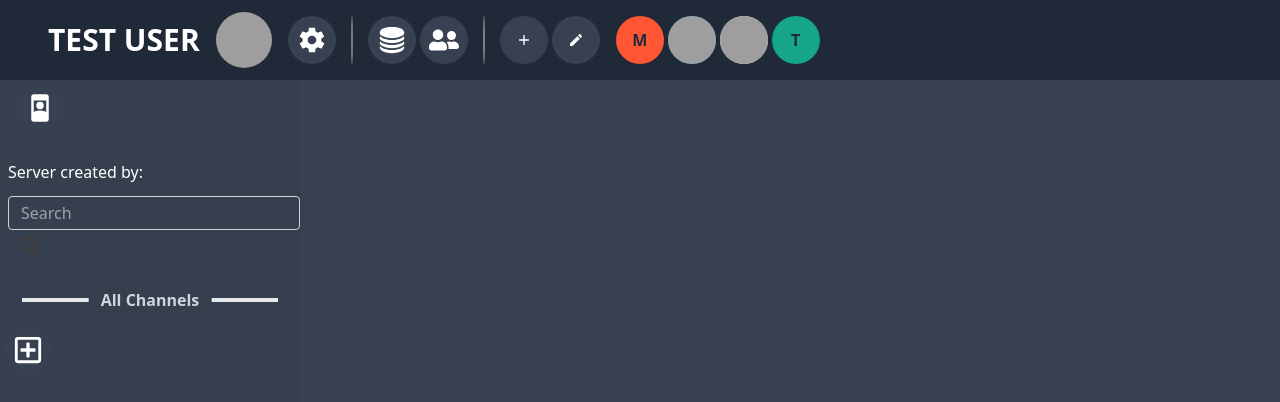
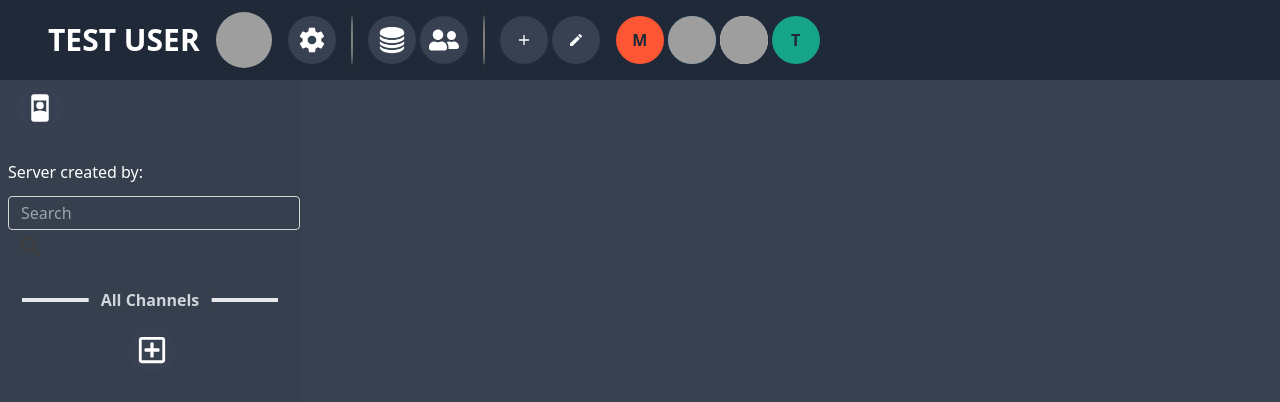
Before and after one commit to MyPHPoL/MyCommsFront, a React (Create React App) app: page /Friends in a window 1280 px wide. Both pictures are taken after a click on the link "SERVERLIST". Shown: the top 402 px of the page. Built offline with nearby package versions, Linux system fonts and the light colour scheme; grey boxes are pictures that could not be loaded.

Commit message:
Quick Fix

```diff
--- a/src/Components/Server.tsx
+++ b/src/Components/Server.tsx
@@ -74,15 +74,15 @@ function Server() {
           </li>
         ))}
       </ul>
-      <div className="justify-center flex flex-col ml-1">
+      <div className="items-center align-center flex flex-col ml-1">
         <button>
           <IconButton icon={<FaRegPlusSquare size={30}/>} name="AddChannel"></IconButton>
         </button>
-              </div>
+      </div>
               <Routes>
                 <Route path="/:ChannelId/*" element={<Channel widthmsg={widthmsg}/>} />
               </Routes>
-          </div>
+      </div>
   );
 }
 
```
